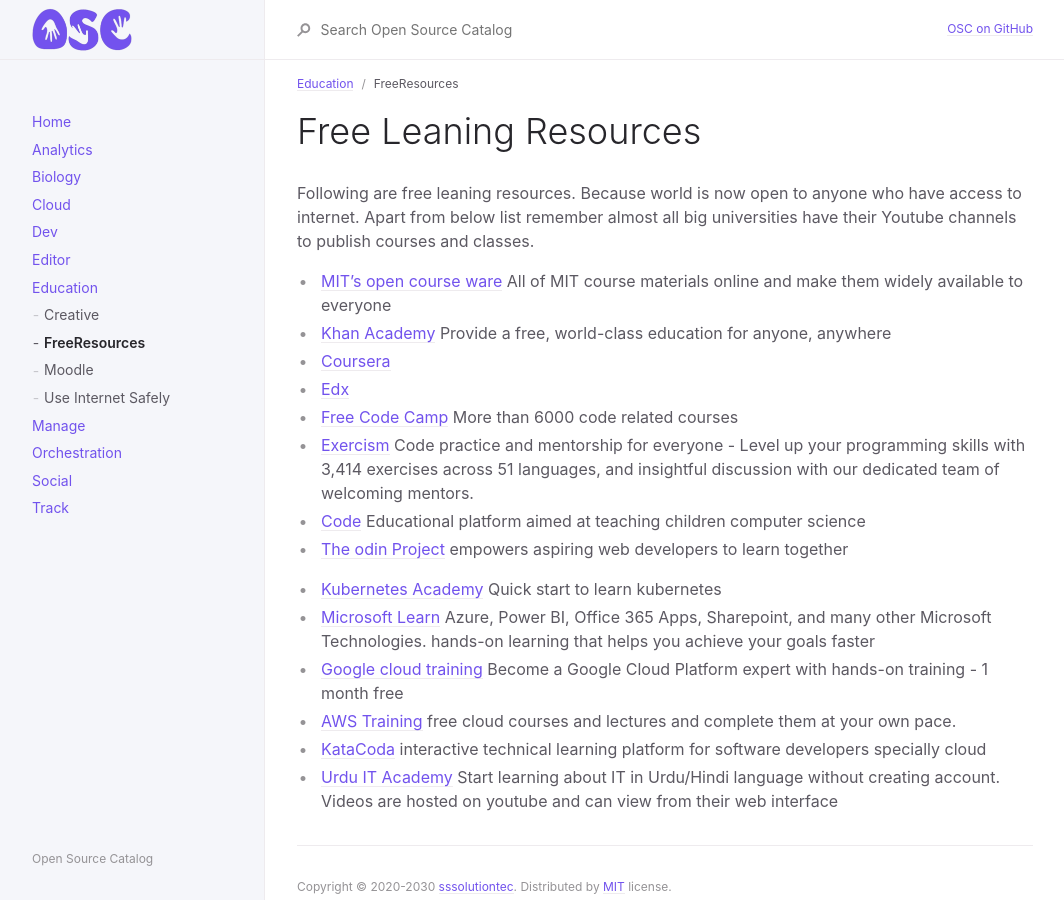
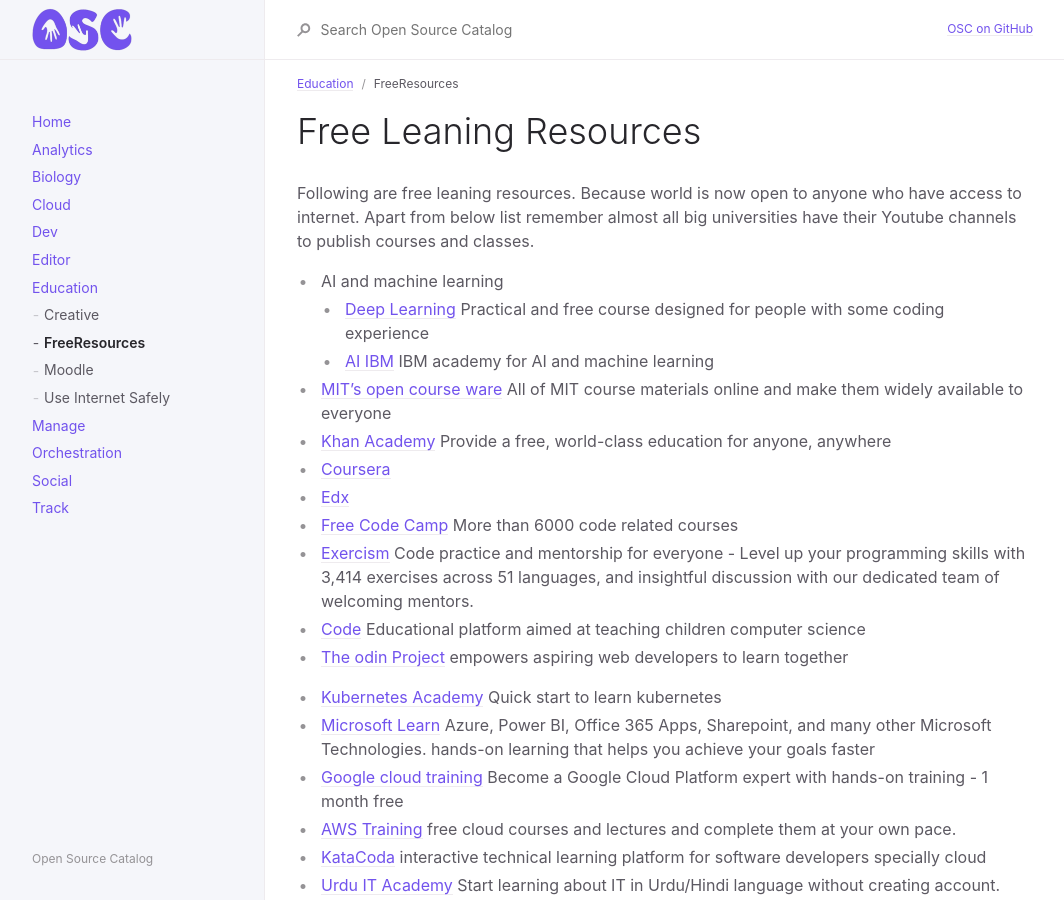
Before and after one commit to sssolutiontec/open-source-catalog, a Jekyll site: the page built from docs/education/freeResources.md, in a window 1280 px wide. Shown: the whole page, without its empty margins (107-1171 px from the left). Built offline with Jekyll 4.4.1, drawn with Linux system fonts in a browser that asks for light colours.

Commit message:
adds ai resources

```diff
--- a/docs/education/freeResources.md
+++ b/docs/education/freeResources.md
@@ -9,6 +9,10 @@ description: "open source education"
 # Free Leaning Resources
 
 Following are free leaning resources. Because world is now open to anyone who have access to internet. Apart from below list remember almost all big universities have their Youtube channels to publish courses and classes.
+
+* AI and machine learning
+    * [Deep Learning](https://course.fast.ai/){: target="_blank"} Practical and free course designed for people with some coding experience
+    * [AI IBM](https://www.ibm.com/think/ai-academy){: target="_blank"} IBM academy for AI and machine learning
 
 * [MIT’s  open course ware](https://ocw.mit.edu/index.htm){: target="_blank"} All of MIT course materials online and make them widely available to everyone
 * [Khan Academy](https://www.khanacademy.org/){: target="_blank"} Provide a free, world-class education for anyone, anywhere
```
